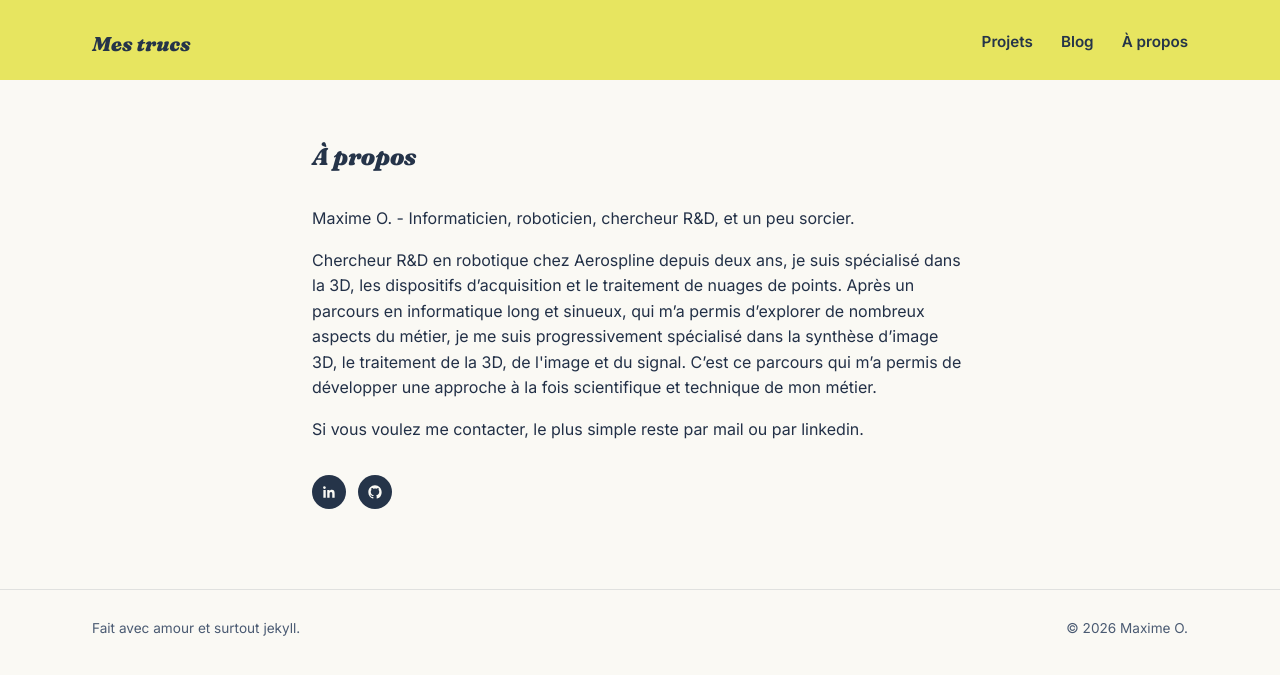
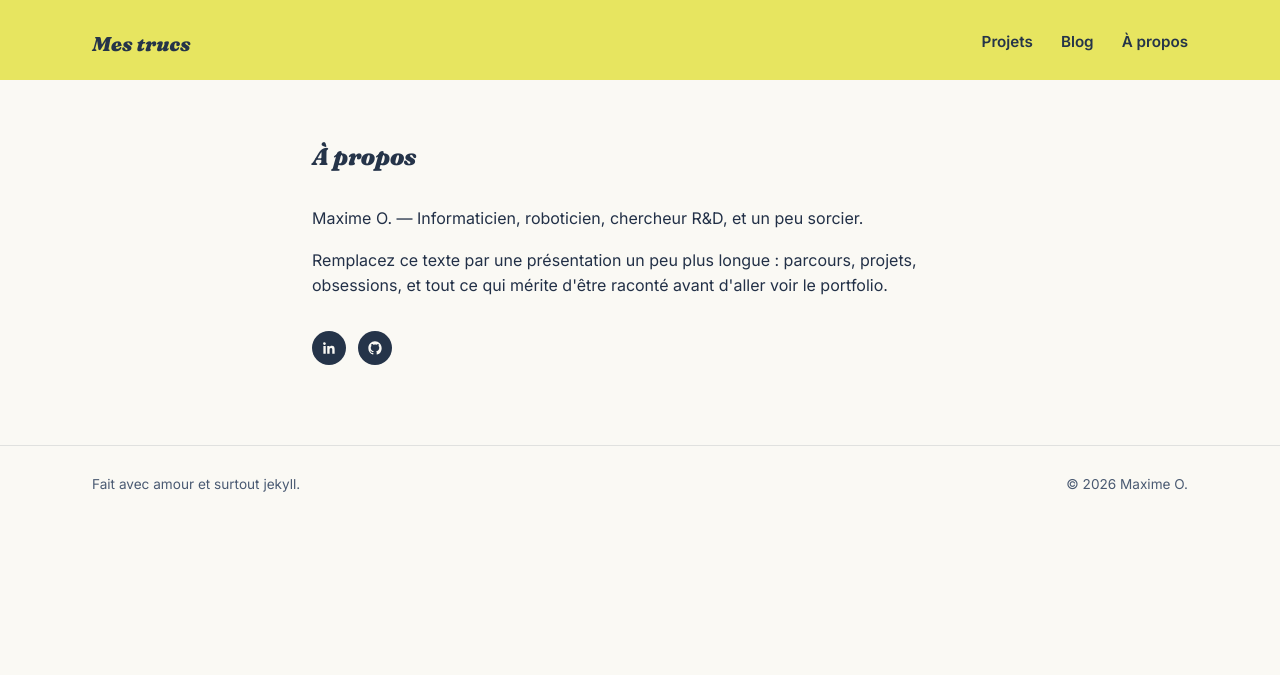
Before and after one commit to Moustakick/blogfolio, a Jekyll site: the page built from about.html, in a window 1280 px wide. Shown: the top 675 px of the page. Built offline with Jekyll 4.4.1, drawn with Linux system fonts in a browser that asks for light colours.

Commit message:
fix: ajout des permalink correct

```diff
--- a/about.html
+++ b/about.html
@@ -1,24 +1,19 @@
 ---
 layout: default
 title: "À propos"
+permalink: /about/
 ---
 <section class="wrap wrap--narrow page-header">
   <h1>À propos</h1>
 </section>
 <section class="wrap wrap--narrow page-content">
   <p>
-    {{ site.author.name }} - {{ site.author.role }}.
+    {{ site.author.name }} — {{ site.author.role }}.
   </p>
   <p>
-    Chercheur R&D en robotique chez Aerospline depuis deux ans,
-    je suis spécialisé dans la 3D, les dispositifs d’acquisition et le traitement de nuages de points.
-
-    Après un parcours en informatique long et sinueux, qui m’a permis d’explorer de nombreux aspects du métier,
-    je me suis progressivement spécialisé dans la synthèse d’image 3D, le traitement de la 3D, de l'image et du signal.
-    C’est ce parcours qui m’a permis de développer une approche à la fois scientifique et technique de mon métier.
-  </p>
-  <p>
-    Si vous voulez me contacter, le plus simple reste par mail ou par linkedin.
+    Remplacez ce texte par une présentation un peu plus longue :
+    parcours, projets, obsessions, et tout ce qui mérite d'être
+    raconté avant d'aller voir le portfolio.
   </p>
 
   {% include social-buttons.html %}
--- a/blog.html
+++ b/blog.html
@@ -1,6 +1,7 @@
 ---
 layout: default
 title: "Blog"
+permalink: /blog/
 ---
 <section class="wrap wrap--narrow page-header">
   <h1>Blog</h1>
```
